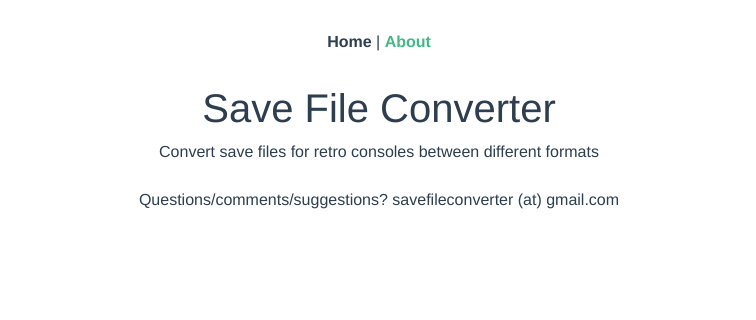
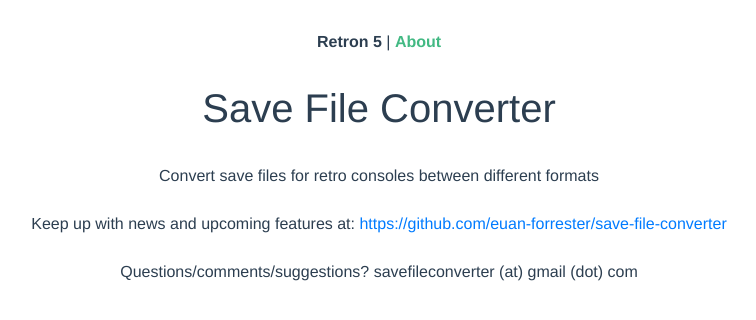
Before and after one commit to euan-forrester/save-file-converter, a Vue app in the folder frontend/: page /#/about in a window 1280 px wide. Shown: the top 320 px of the page, without its empty margins (261-1017 px from the left). Built offline with nearby package versions, Linux system fonts and the light colour scheme; what vue-mq would draw is missing.

Commit message:
More About page improvements

```diff
--- a/frontend/src/App.vue
+++ b/frontend/src/App.vue
@@ -1,7 +1,7 @@
 <template>
   <div id="app">
     <div id="nav">
-      <router-link to="/">Home</router-link> |
+      <router-link to="/">Retron 5</router-link> |
       <router-link to="/about">About</router-link>
     </div>
     <router-view/>
--- a/frontend/src/plugins/bootstrap-vue.js
+++ b/frontend/src/plugins/bootstrap-vue.js
@@ -24,6 +24,7 @@ import {
   FormRadioPlugin,
   FormGroupPlugin,
   FormInputPlugin,
+  LinkPlugin,
 } from 'bootstrap-vue';
 
 import 'bootstrap/dist/css/bootstrap.min.css';
@@ -37,3 +38,4 @@ Vue.use(ButtonPlugin);
 Vue.use(FormRadioPlugin);
 Vue.use(FormGroupPlugin);
 Vue.use(FormInputPlugin);
+Vue.use(LinkPlugin);
--- a/frontend/src/views/About.vue
+++ b/frontend/src/views/About.vue
@@ -1,12 +1,20 @@
 <template>
   <div class="about">
     <h1>Save File Converter</h1>
+    <br/>
     <div>
       Convert save files for retro consoles between different formats
     </div>
     <br/>
     <div>
-      Questions/comments/suggestions? savefileconverter (at) gmail.com
+      Keep up with news and upcoming features at:
+      <b-link href="https://github.com/euan-forrester/save-file-converter">
+        https://github.com/euan-forrester/save-file-converter
+      </b-link>
+    </div>
+    <br/>
+    <div>
+      Questions/comments/suggestions? savefileconverter (at) gmail (dot) com
     </div>
   </div>
 </template>
```
